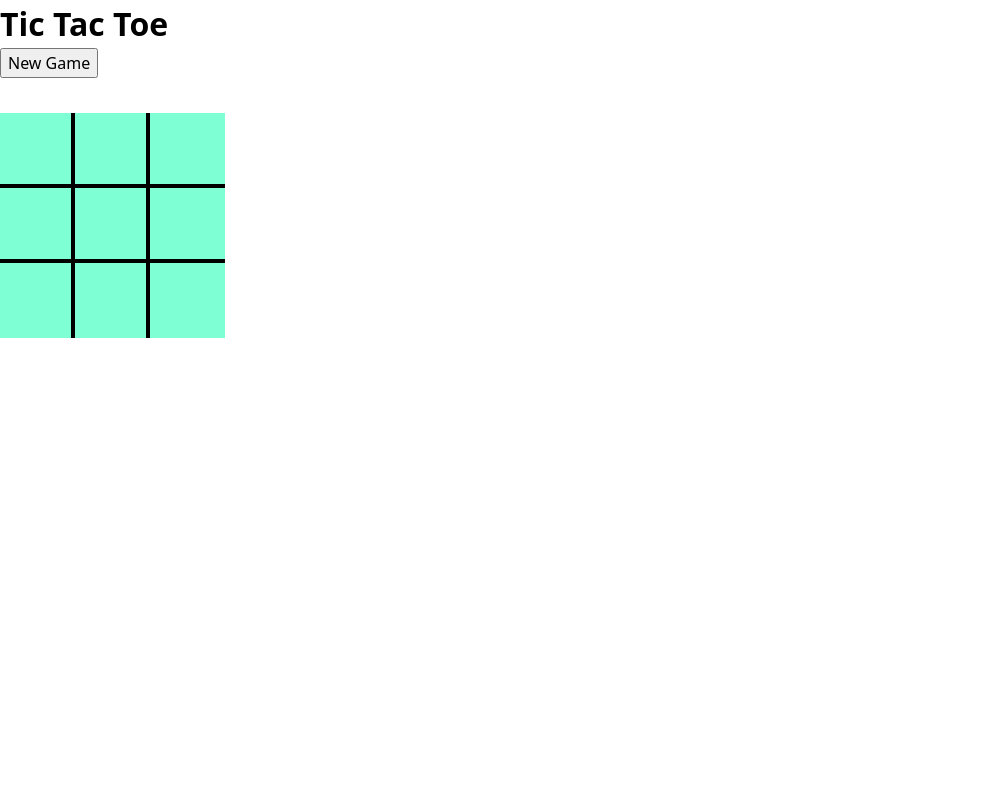
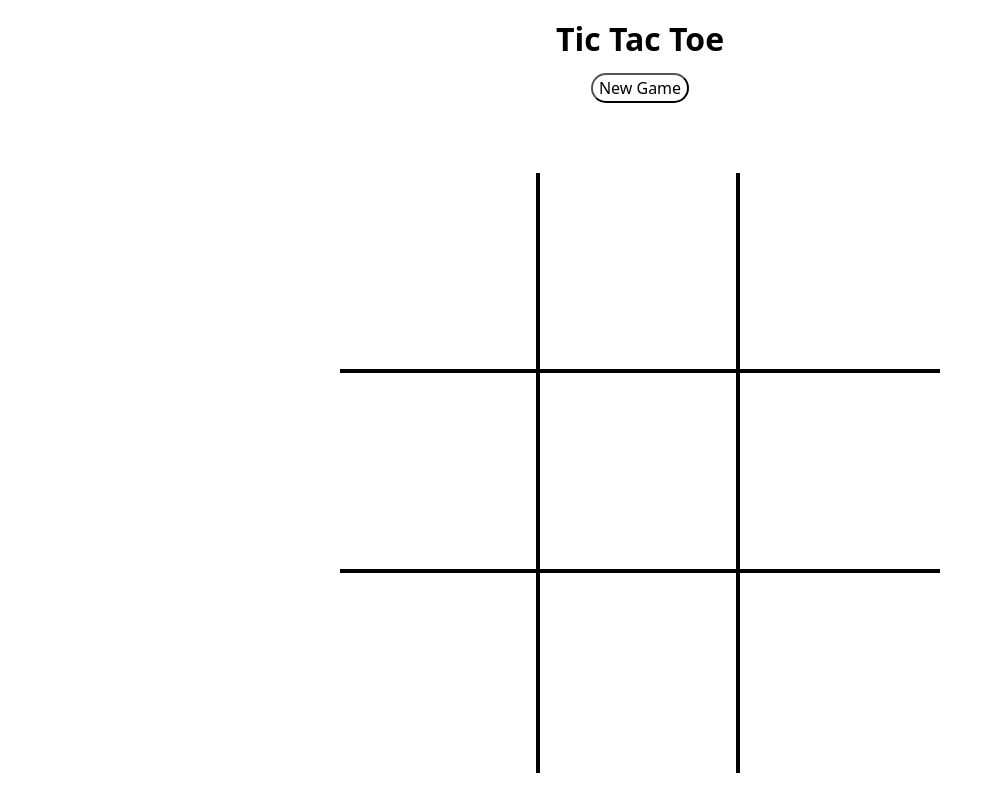
Before and after one commit to gushags/tictactoe, a plain HTML site: page index.html in a window 1280 px wide. Shown: the whole page, without its empty margins (0-1003 px from the left). Drawn offline with Linux system fonts and the light colour scheme.

Commit message:
Final styling for tic-tac-toe

```diff
--- a/style.css
+++ b/style.css
@@ -1,15 +1,28 @@
 @import url(css-reset-josh.css);
+
+header {
+  margin: 15px auto;
+  text-align: center;
+}
+
+button {
+  background-color: transparent;
+  border-radius: 30px;
+  margin-top: 10px;
+}
 
 .gameboard {
   display: grid;
-  width: 225px;
+  width: 600px;
+  margin: 0 auto;
   grid-template-columns: repeat(3, 1fr);
 }
 
 [class^="row"] {
-  background-color: aquamarine;
-  height: 75px;
-  width: 75px;
+  height: 200px;
+  width: 200px;
+  text-align: center;
+  font-size: 8rem;
 }
 
 .zero,
@@ -24,5 +37,9 @@
 }
 
 .result {
-  height: 35px;
+  height: 45px;
+  margin: 0 auto 10px auto;
+  text-align: center;
+  font-size: 2rem;
+  color: green;
 }
```
